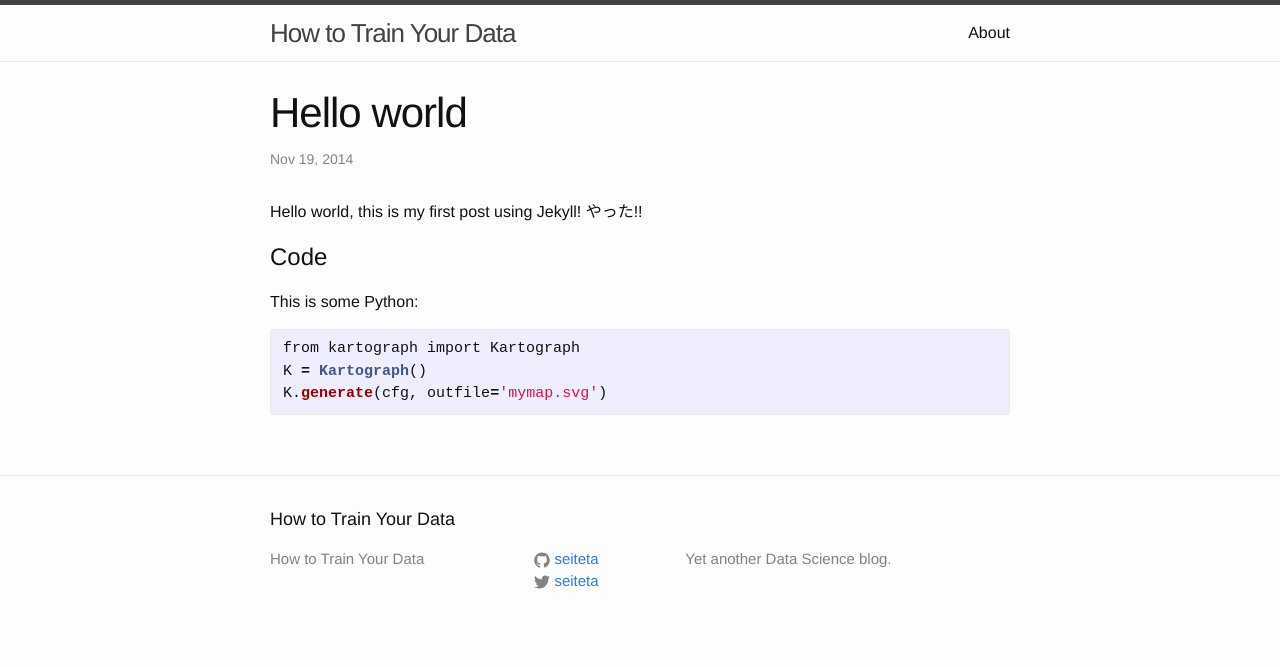
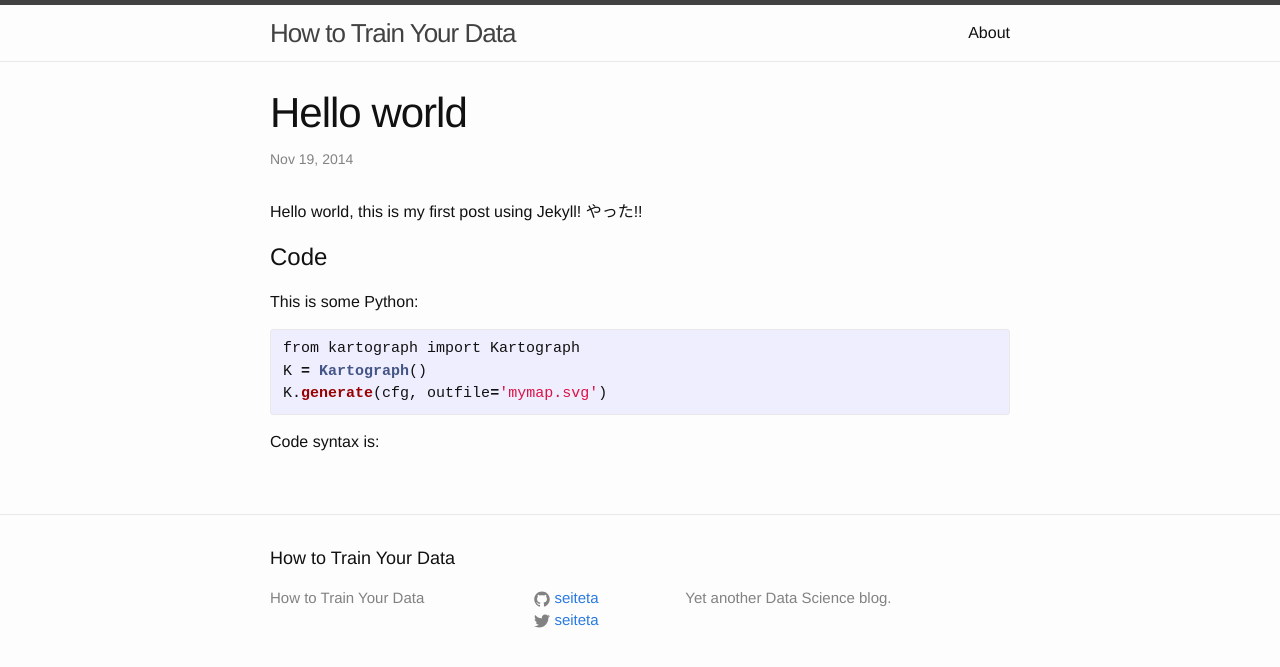
Before and after one commit to seiteta/seiteta.github.io_old, a Jekyll site: the page built from _posts/2014-11-19-hello-world.md, in a window 1280 px wide. Shown: the top 667 px of the page. Built offline with Jekyll 4.4.1, drawn with Linux system fonts in a browser that asks for light colours.

Commit message:
Update 2014-11-19-hello-world.md

```diff
--- a/_posts/2014-11-19-hello-world.md
+++ b/_posts/2014-11-19-hello-world.md
@@ -13,3 +13,10 @@ from kartograph import Kartograph
 K = Kartograph()
 K.generate(cfg, outfile='mymap.svg')
 {% endhighlight %}
+
+
+Code syntax is:
+{% highlight markdown %}
+{% highlight markdown %}
+{% endhighlight %}
+{% endhighlight %}
```
